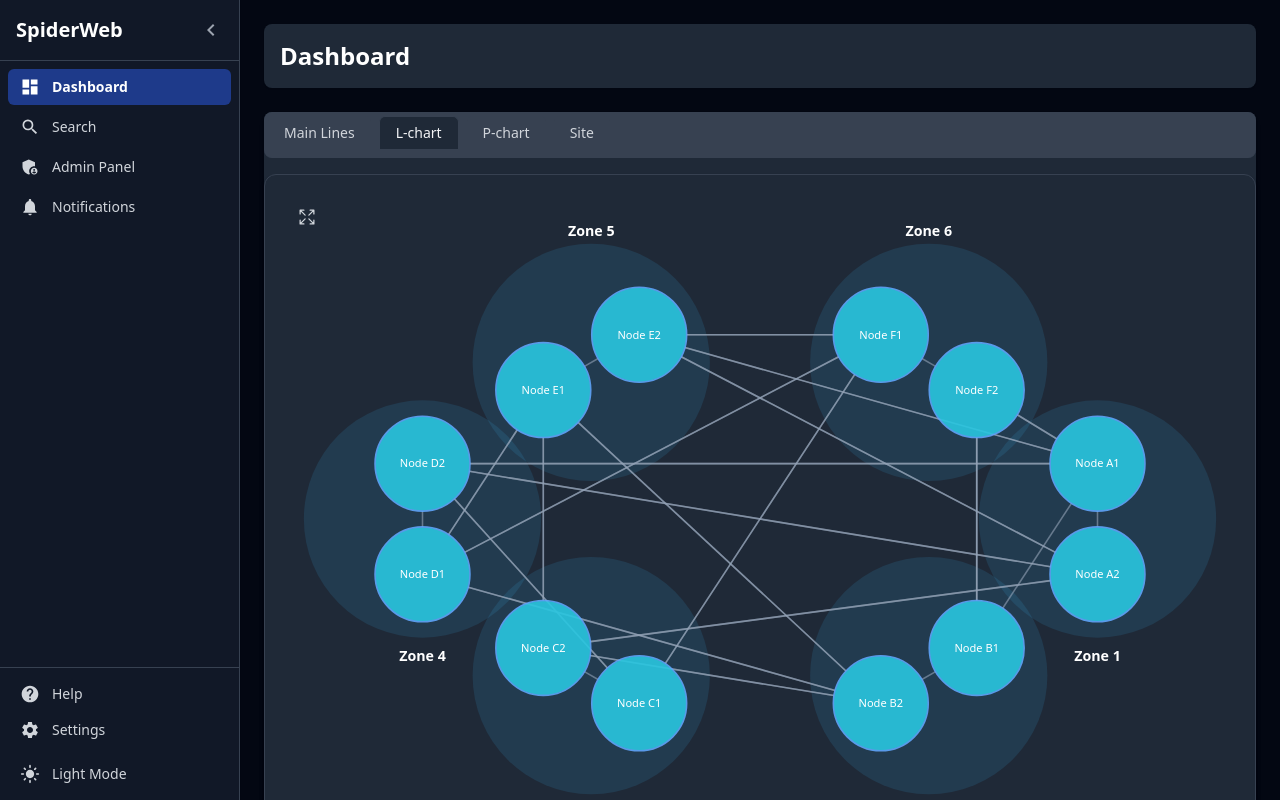
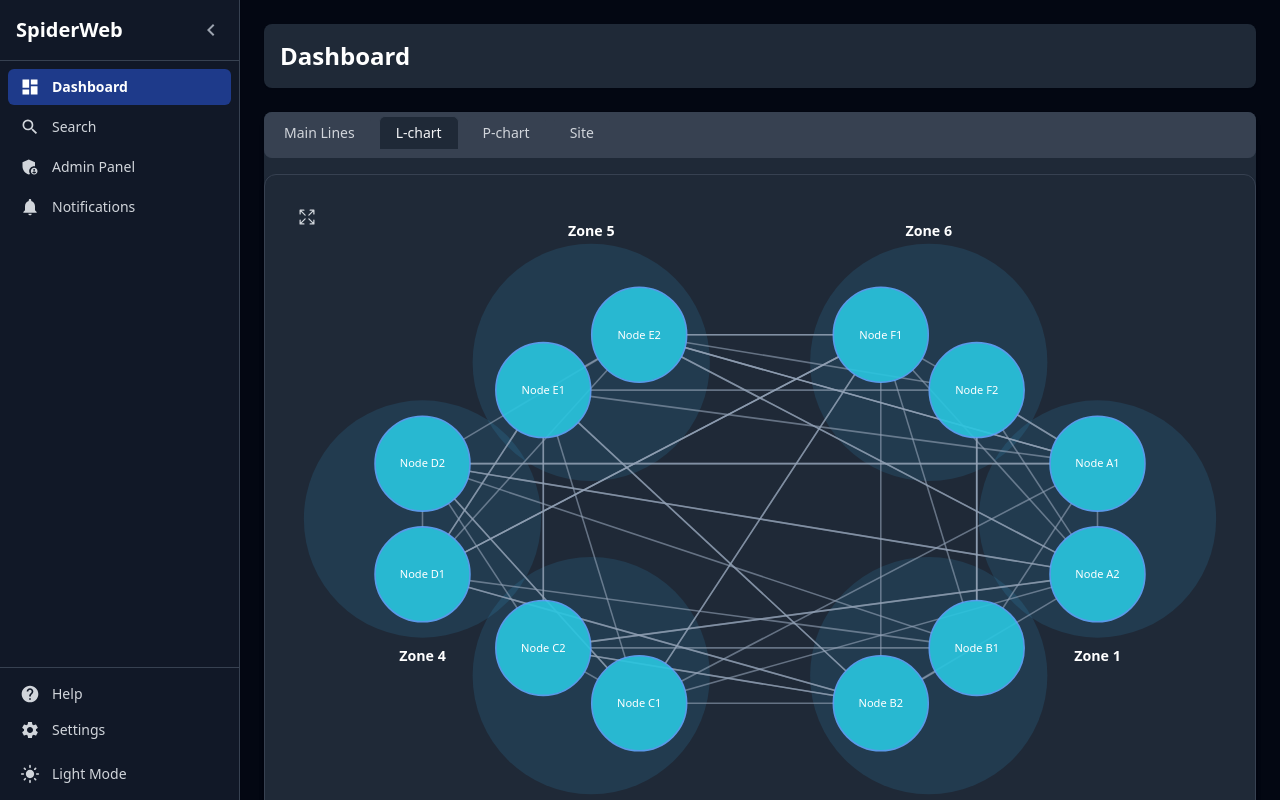
Before and after one commit to itaym2910/spiderweb.2, a React (Vite) app: page /l-chart in a window 1280 px wide. Built offline with nearby package versions, Linux system fonts and the light colour scheme.

Commit message:
color the link
up, issue, down

```diff
--- a/src/components/chart/NetworkVisualizer.jsx
+++ b/src/components/chart/NetworkVisualizer.jsx
@@ -66,6 +66,9 @@ const NetworkVisualizer = ({
     });
 
     const isDark = theme === "dark";
+    // ===================================================================
+    // MODIFIED: Palette object with new status colors
+    // ===================================================================
     const palette = {
       bg: isDark ? "#1f2937" : "#ffffff",
       link: isDark ? "#94a3b8" : "#6b7280",
@@ -79,10 +82,14 @@ const NetworkVisualizer = ({
         hoverFill: isDark ? "#7dd3fc" : "#bae6fd",
         hoverOpacity: isDark ? 0.25 : 0.4,
       },
-      // --- NEW COLORS ---
-      linkHoverActive: isDark ? "#facc15" : "#f59e0b", // yellow-500, amber-500
-      nodeHoverLink: isDark ? "#fde68a" : "#fef08a", // yellow-200, yellow-300
-      nodeHoverLinkStroke: isDark ? "#facc15" : "#f59e0b", // yellow-500, amber-500
+      nodeHoverLink: isDark ? "#fde68a" : "#fef08a",
+      nodeHoverLinkStroke: isDark ? "#facc15" : "#f59e0b",
+      // --- NEW STATUS COLORS ---
+      status: {
+        up: isDark ? "#4ade80" : "#22c55e", // Tailwind green-400 / green-500
+        down: isDark ? "#f87171" : "#ef4444", // Tailwind red-400 / red-500
+        issue: isDark ? "#facc15" : "#f59e0b", // Tailwind yellow-400 / amber-500
+      },
     };
 
     const svg = d3
--- a/src/components/chart/NetworkVisualizer5.jsx
+++ b/src/components/chart/NetworkVisualizer5.jsx
@@ -56,6 +56,9 @@ const NetworkVisualizer5 = ({
     });
 
     const isDark = theme === "dark";
+    // ===================================================================
+    // MODIFIED: Palette object with new status colors
+    // ===================================================================
     const palette = {
       bg: isDark ? "#1f2937" : "#ffffff",
       link: isDark ? "#94a3b8" : "#6b7280",
@@ -69,10 +72,14 @@ const NetworkVisualizer5 = ({
         hoverFill: isDark ? "#7dd3fc" : "#bae6fd",
         hoverOpacity: isDark ? 0.25 : 0.4,
       },
-      // --- NEW COLORS ---
-      linkHoverActive: isDark ? "#facc15" : "#f59e0b", // yellow-500, amber-500
-      nodeHoverLink: isDark ? "#fde68a" : "#fef08a", // yellow-200, yellow-300
-      nodeHoverLinkStroke: isDark ? "#facc15" : "#f59e0b", // yellow-500, amber-500
+      nodeHoverLink: isDark ? "#fde68a" : "#fef08a",
+      nodeHoverLinkStroke: isDark ? "#facc15" : "#f59e0b",
+      // --- NEW STATUS COLORS ---
+      status: {
+        up: isDark ? "#4ade80" : "#22c55e", // Tailwind green-400 / green-500
+        down: isDark ? "#f87171" : "#ef4444", // Tailwind red-400 / red-500
+        issue: isDark ? "#facc15" : "#f59e0b", // Tailwind yellow-400 / amber-500
+      },
     };
 
     const svg = d3
--- a/src/components/chart/constants.jsx
+++ b/src/components/chart/constants.jsx
@@ -1,4 +1,4 @@
-// Node node definitions: 6 zones, 2 nodes each
+// Node definitions: 6 zones, 2 nodes each
 export const NODES = [
   { id: "Node A1", group: "node", zone: "Zone 1" },
   { id: "Node A2", group: "node", zone: "Zone 1" },
@@ -14,50 +14,70 @@ export const NODES = [
   { id: "Node F2", group: "node", zone: "Zone 6" },
 ];
 
-// Only inter-zone links are shown
+// Expanded links with status categories
 export const LINKS = [
-  { id: "link-1", source: "Node A1", target: "Node B1" },
-  { id: "link-2", source: "Node A2", target: "Node C2" },
-  { id: "link-3", source: "Node B2", target: "Node D1" },
-  { id: "link-4", source: "Node C1", target: "Node D2" },
-  { id: "link-5", source: "Node D1", target: "Node E1" },
-  { id: "link-6", source: "Node E2", target: "Node F1" },
-  { id: "link-7", source: "Node F2", target: "Node A1" },
-  { id: "link-8", source: "Node A1", target: "Node D2" },
-  { id: "link-10", source: "Node C2", target: "Node E1" },
-  { id: "link-11", source: "Node D2", target: "Node A2" },
-  { id: "link-12", source: "Node E1", target: "Node B2" },
-  { id: "link-13", source: "Node F1", target: "Node C1" },
-  { id: "link-14", source: "Node A2", target: "Node E2" },
-  { id: "link-15", source: "Node B2", target: "Node C2" },
-  { id: "link-16", source: "Node D1", target: "Node F1" },
-  { id: "link-17", source: "Node E2", target: "Node A1" },
-  { id: "link-18", source: "Node F2", target: "Node B1" },
-
-  // Duplicates with unique IDs
-  { id: "link-20", source: "Node A2", target: "Node C2" },
-  { id: "link-21", source: "Node B2", target: "Node D1" },
-  { id: "link-22", source: "Node C1", target: "Node D2" },
-  { id: "link-23", source: "Node D1", target: "Node E1" },
-  { id: "link-24", source: "Node E2", target: "Node F1" },
-  { id: "link-25", source: "Node F2", target: "Node A1" },
-  { id: "link-26", source: "Node A1", target: "Node D2" },
-  { id: "link-27", source: "Node B1", target: "Node F2" },
-  { id: "link-28", source: "Node C2", target: "Node E1" },
-  { id: "link-29", source: "Node D2", target: "Node A2" },
-  { id: "link-30", source: "Node E1", target: "Node B2" },
-  { id: "link-31", source: "Node F1", target: "Node C1" },
-  { id: "link-32", source: "Node A2", target: "Node E2" },
-  { id: "link-33", source: "Node B2", target: "Node C2" },
-  { id: "link-34", source: "Node D1", target: "Node F1" },
-  { id: "link-35", source: "Node E2", target: "Node A1" },
-  { id: "link-36", source: "Node F2", target: "Node B1" },
-
-  // Intra-zone links (each zone connects its two nodes)
-  { id: "link-z1", source: "Node A1", target: "Node A2" }, // Zone 1
-  { id: "link-z2", source: "Node B1", target: "Node B2" }, // Zone 2
-  { id: "link-z3", source: "Node C1", target: "Node C2" }, // Zone 3
-  { id: "link-z4", source: "Node D1", target: "Node D2" }, // Zone 4
-  { id: "link-z5", source: "Node E1", target: "Node E2" }, // Zone 5
-  { id: "link-z6", source: "Node F1", target: "Node F2" }, // Zone 6
+  // Original Set with Categories
+  { id: "link-1", source: "Node A1", target: "Node B1", category: "up" },
+  { id: "link-2", source: "Node A2", target: "Node C2", category: "down" },
+  { id: "link-3", source: "Node B2", target: "Node D1", category: "up" },
+  { id: "link-4", source: "Node C1", target: "Node D2", category: "issue" },
+  { id: "link-5", source: "Node D1", target: "Node E1", category: "up" },
+  { id: "link-6", source: "Node E2", target: "Node F1", category: "up" },
+  { id: "link-7", source: "Node F2", target: "Node A1", category: "down" },
+  { id: "link-8", source: "Node A1", target: "Node D2", category: "up" },
+  { id: "link-10", source: "Node C2", target: "Node E1", category: "issue" },
+  { id: "link-11", source: "Node D2", target: "Node A2", category: "up" },
+  { id: "link-12", source: "Node E1", target: "Node B2", category: "up" },
+  { id: "link-13", source: "Node F1", target: "Node C1", category: "up" },
+  { id: "link-14", source: "Node A2", target: "Node E2", category: "down" },
+  { id: "link-15", source: "Node B2", target: "Node C2", category: "up" },
+  { id: "link-16", source: "Node D1", target: "Node F1", category: "issue" },
+  { id: "link-17", source: "Node E2", target: "Node A1", category: "up" },
+  { id: "link-18", source: "Node F2", target: "Node B1", category: "up" },
+  // Duplicates with Categories
+  { id: "link-20", source: "Node A2", target: "Node C2", category: "up" }, // parallel to down link
+  { id: "link-21", source: "Node B2", target: "Node D1", category: "issue" },
+  { id: "link-22", source: "Node C1", target: "Node D2", category: "up" },
+  { id: "link-23", source: "Node D1", target: "Node E1", category: "up" },
+  { id: "link-24", source: "Node E2", target: "Node F1", category: "down" },
+  { id: "link-25", source: "Node F2", target: "Node A1", category: "up" },
+  { id: "link-26", source: "Node A1", target: "Node D2", category: "up" },
+  { id: "link-27", source: "Node B1", target: "Node F2", category: "up" },
+  { id: "link-28", source: "Node C2", target: "Node E1", category: "up" },
+  { id: "link-29", source: "Node D2", target: "Node A2", category: "down" },
+  { id: "link-30", source: "Node E1", target: "Node B2", category: "issue" },
+  { id: "link-31", source: "Node F1", target: "Node C1", category: "up" },
+  { id: "link-32", source: "Node A2", target: "Node E2", category: "up" },
+  { id: "link-33", source: "Node B2", target: "Node C2", category: "up" },
+  { id: "link-34", source: "Node D1", target: "Node F1", category: "up" },
+  { id: "link-35", source: "Node E2", target: "Node A1", category: "up" },
+  { id: "link-36", source: "Node F2", target: "Node B1", category: "down" },
+  // Intra-zone links with Categories
+  { id: "link-z1", source: "Node A1", target: "Node A2", category: "up" },
+  { id: "link-z2", source: "Node B1", target: "Node B2", category: "up" },
+  { id: "link-z3", source: "Node C1", target: "Node C2", category: "issue" },
+  { id: "link-z4", source: "Node D1", target: "Node D2", category: "up" },
+  { id: "link-z5", source: "Node E1", target: "Node E2", category: "down" },
+  { id: "link-z6", source: "Node F1", target: "Node F2", category: "up" },
+  // New Set of 20 Links
+  { id: "link-40", source: "Node A1", target: "Node C1", category: "up" },
+  { id: "link-41", source: "Node B1", target: "Node D1", category: "up" },
+  { id: "link-42", source: "Node C1", target: "Node E1", category: "down" },
+  { id: "link-43", source: "Node D1", target: "Node F1", category: "issue" }, // 3rd link D1-F1
+  { id: "link-44", source: "Node E1", target: "Node A1", category: "up" },
+  { id: "link-45", source: "Node F1", target: "Node B1", category: "up" },
+  { id: "link-46", source: "Node A2", target: "Node B2", category: "issue" },
+  { id: "link-47", source: "Node B2", target: "Node C1", category: "up" },
+  { id: "link-48", source: "Node C2", target: "Node D2", category: "up" },
+  { id: "link-49", source: "Node D2", target: "Node E2", category: "down" },
+  { id: "link-50", source: "Node E2", target: "Node F2", category: "up" },
+  { id: "link-51", source: "Node F2", target: "Node A2", category: "up" },
+  { id: "link-52", source: "Node A1", target: "Node E2", category: "issue" },
+  { id: "link-53", source: "Node B1", target: "Node C2", category: "up" },
+  { id: "link-54", source: "Node B2", target: "Node F1", category: "down" },
+  { id: "link-55", source: "Node C1", target: "Node A2", category: "up" },
+  { id: "link-56", source: "Node D2", target: "Node B1", category: "issue" },
+  { id: "link-57", source: "Node E1", target: "Node F2", category: "up" },
+  { id: "link-58", source: "Node E2", target: "Node D1", category: "up" },
+  { id: "link-59", source: "Node F1", target: "Node A2", category: "up" },
 ];
--- a/src/components/chart/handleInteractions.jsx
+++ b/src/components/chart/handleInteractions.jsx
@@ -50,6 +50,16 @@ function createLinkPopupPayload(linkDataObject) {
     encapsulation: linkDataObject.encapsulation || "N/A",
     lastFlap: linkDataObject.lastFlap || "N/A",
   };
+}
+
+// ===================================================================
+// NEW: Helper function to get the correct color by category
+// ===================================================================
+function getLinkColorByCategory(linkData, palette) {
+  // Default to 'issue' if category is missing, for robustness
+  const category = linkData.category || "issue";
+  // Return the color from the palette, or the issue color as a fallback
+  return palette.status[category] || palette.status.issue;
 }
 
 function handleMouseOut(d_hovered_orig, linkSelection, tooltip, palette) {
@@ -241,7 +251,8 @@ function handleMouseOver(
       .attr("class", "duplicate-link")
       .attr("d", `M${startX},${startY} L${endX},${endY}`)
       .attr("fill", "none")
-      .attr("stroke", "#facc15")
+      // USE THE NEW COLOR HELPER
+      .attr("stroke", getLinkColorByCategory(linkData, palette))
       .attr("stroke-width", 3)
       .style("pointer-events", "none");
 
@@ -463,7 +474,8 @@ export function drawAllParallelLinks({
         .attr("class", "duplicate-link")
         .attr("d", `M${startX},${startY} L${endX},${endY}`)
         .attr("fill", "none")
-        .attr("stroke", palette.linkHoverActive) // Use palette color
+        // USE THE NEW COLOR HELPER
+        .attr("stroke", getLinkColorByCategory(linkData, palette))
         .attr("stroke-width", 3)
         .style("pointer-events", "none");
 
```
Also changed, not shown: src/components/chart/constants5.jsx (+40 -21 lines).
